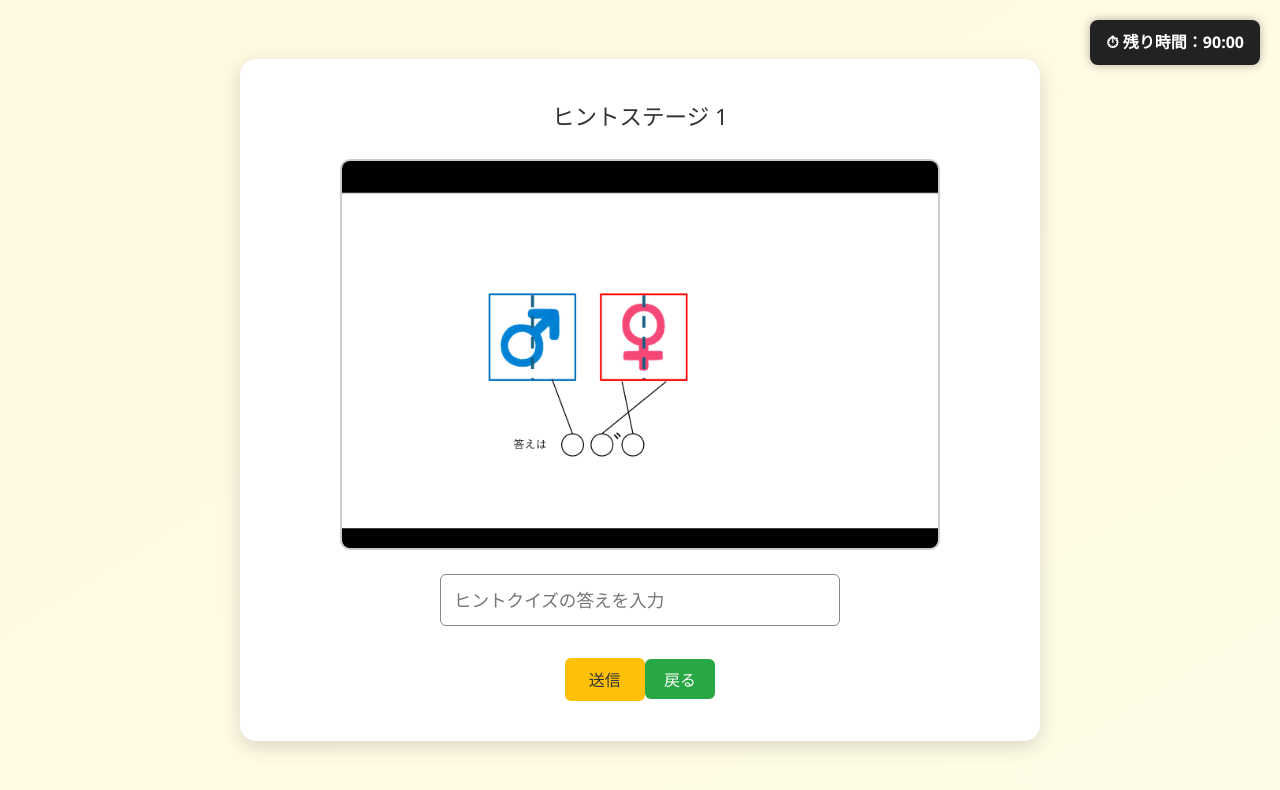
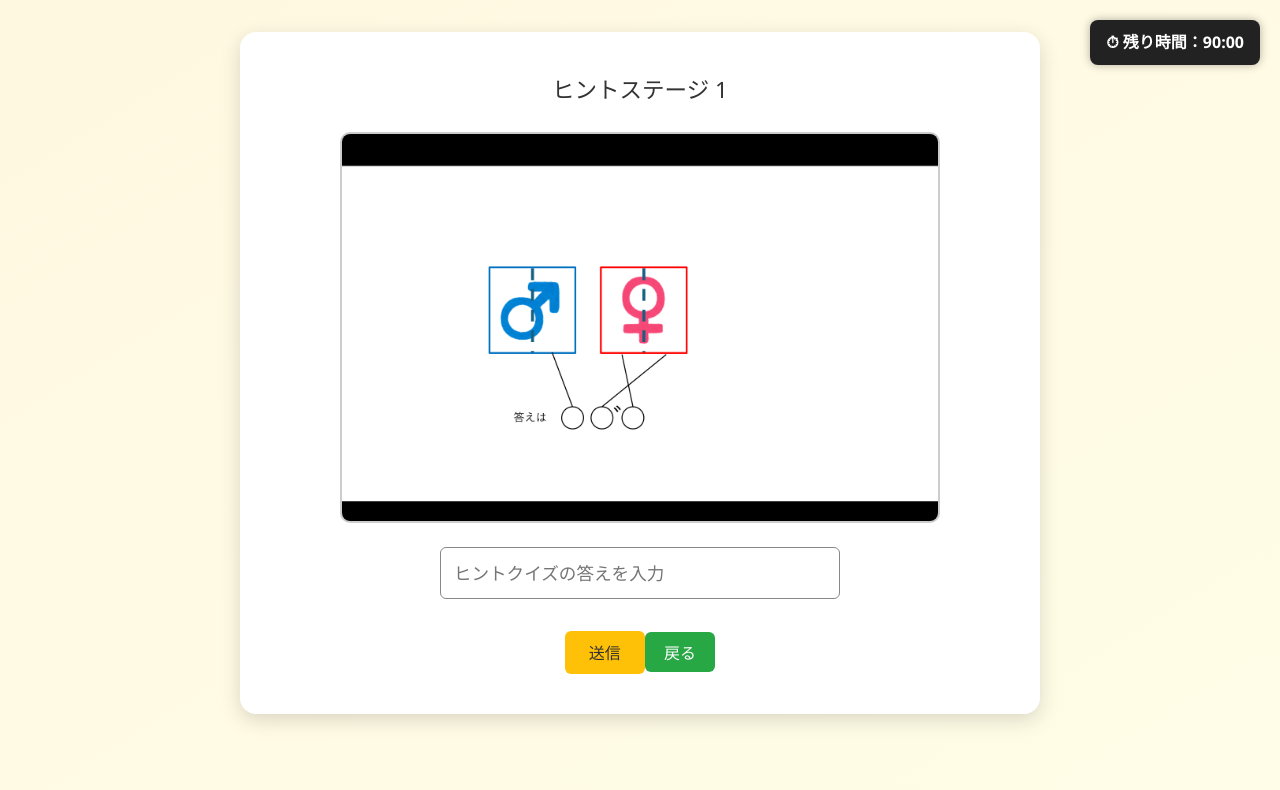
Before and after one commit to tyuya1173/nazotoki-app, a Vue app: page /hint/1 in a window 1280 px wide. Shown: the top 790 px of the page. Built offline with nearby package versions, Linux system fonts and the light colour scheme; the HTML template or start-up script is replaced by a standard one.

Commit message:
完成版v3

```diff
--- a/src/pages/HintScreen.vue
+++ b/src/pages/HintScreen.vue
@@ -70,8 +70,10 @@ const goBack = () => {
   background: linear-gradient(to bottom right, #fff8e1, #fffde7);
   display: flex;
   justify-content: center;
-  align-items: center;
-  overflow: hidden;
+  align-items: flex-start;
+  overflow-y: auto;
+  min-height: 100vh;
+  padding: 2rem;
 }
 
 .hint-screen {
```
